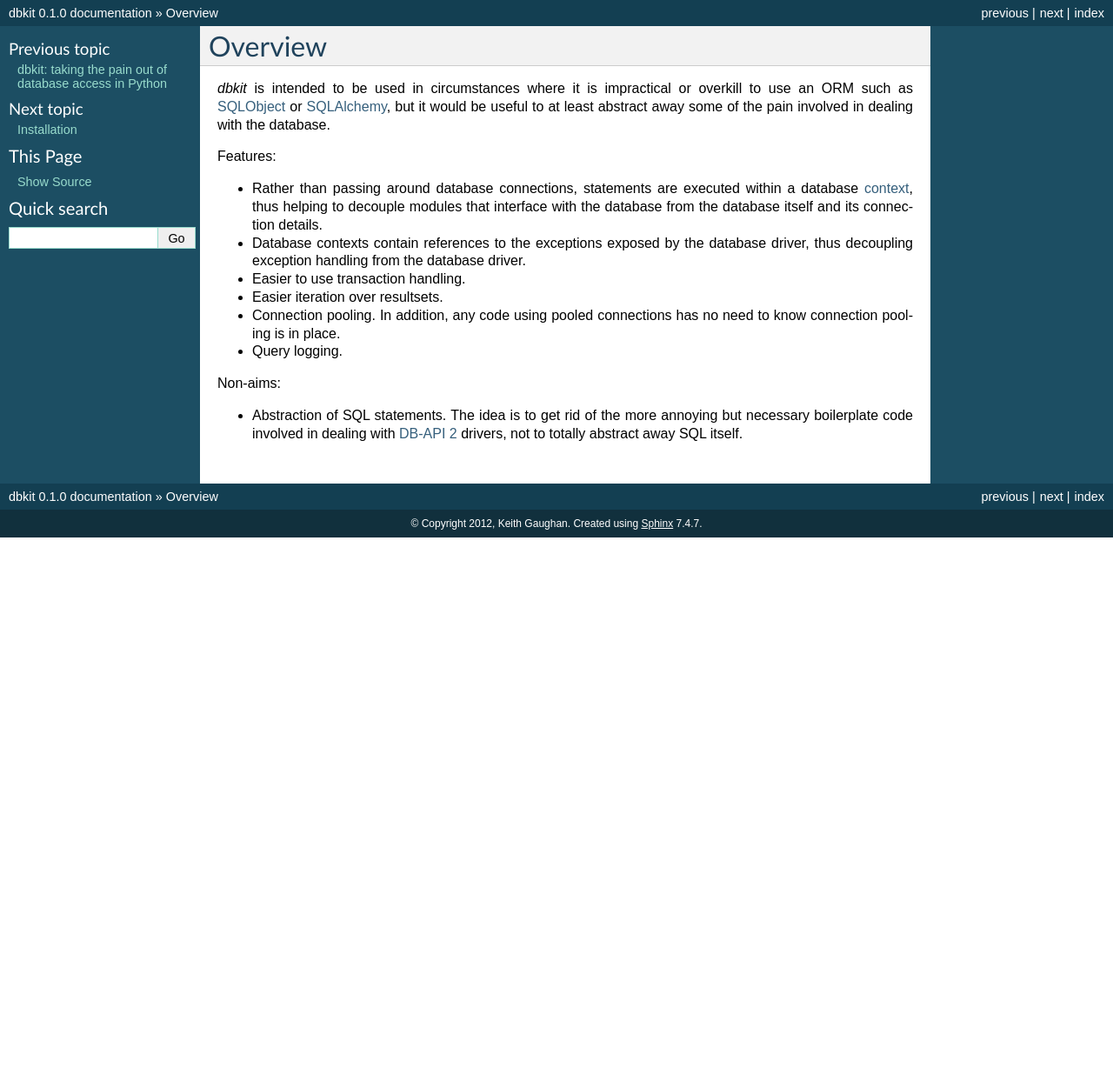
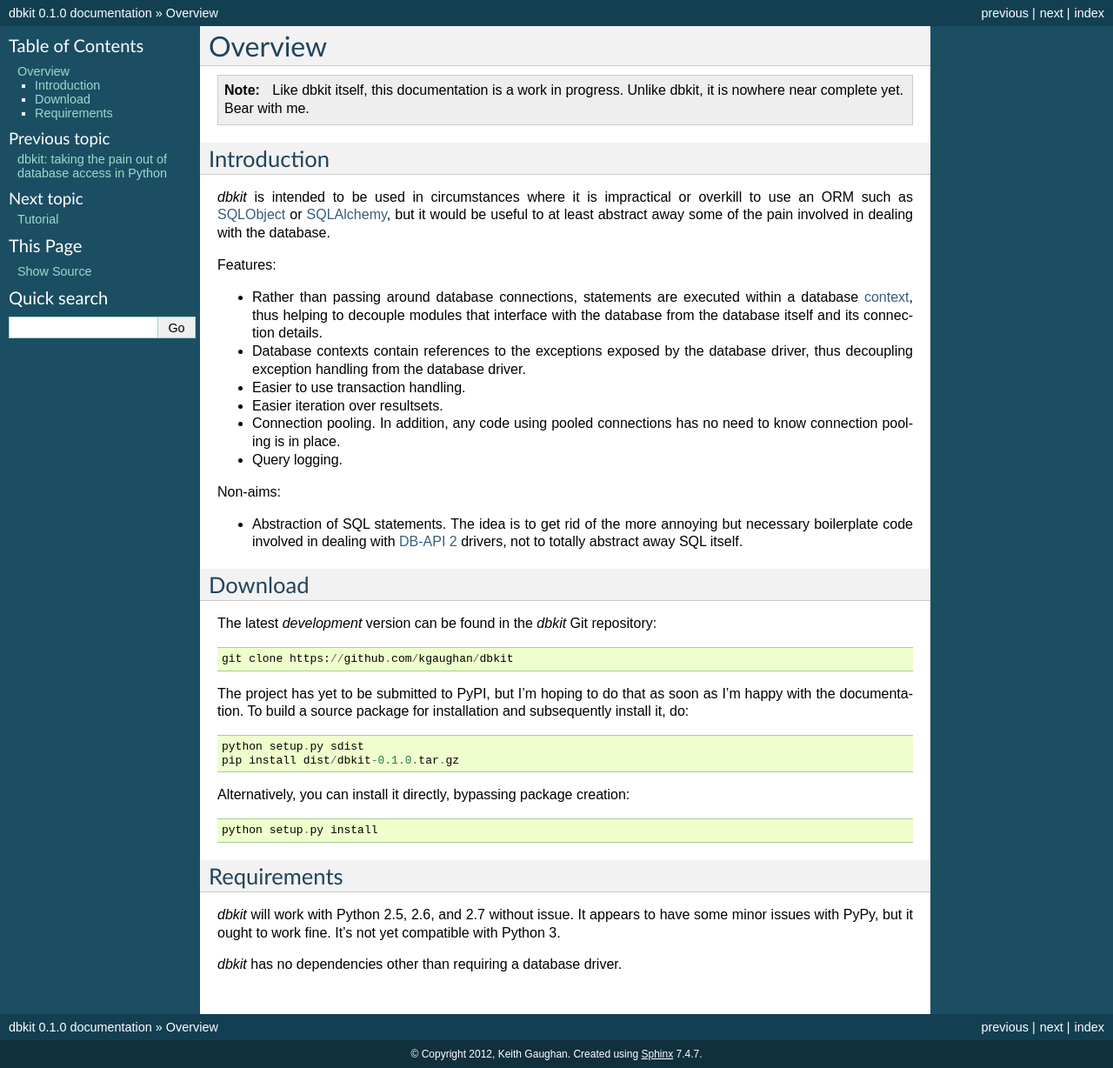
Before and after one commit to kgaughan/dbkit, a Sphinx documentation site: the page built from docs/overview.rst, in a window 1280 px wide. Shown: the whole page at 87% size. Built offline with Sphinx 7.4.7, drawn with Linux system fonts in a browser that asks for light colours; before the commit the page ends 900 px from its top, so only the background shows below that.

Commit message:
Reorganise the introduction and installation documentation.

```diff
--- a/docs/intro.rst
+++ b/docs/overview.rst
@@ -3,6 +3,14 @@
 ========
 Overview
 ========
+
+.. note::
+   Like dbkit itself, this documentation is a work in progress. Unlike
+   dbkit, it is nowhere near complete yet. Bear with me.
+
+
+Introduction
+============
 
 *dbkit* is intended to be used in circumstances where it is impractical
 or overkill to use an ORM such as `SQLObject`_ or `SQLAlchemy`_, but it
@@ -35,3 +43,32 @@ Non-aims:
 .. _SQLObject: http://sqlobject.org/
 .. _SQLAlchemy: http://sqlalchemy.org/
 .. _context: http://docs.python.org/library/contextlib.html
+
+
+Download
+========
+
+The latest *development* version can be found in the `dbkit` Git repository::
+
+    git clone https://github.com/kgaughan/dbkit
+
+The project has yet to be submitted to PyPI, but I'm hoping to do that as soon
+as I'm happy with the documentation. To build a source package for installation
+and subsequently install it, do::
+
+   python setup.py sdist
+   pip install dist/dbkit-0.1.0.tar.gz
+
+Alternatively, you can install it directly, bypassing package creation::
+
+   python setup.py install
+
+
+Requirements
+============
+
+`dbkit` will work with Python 2.5, 2.6, and 2.7 without issue. It appears to
+have some minor issues with PyPy, but it ought to work fine. It's not yet
+compatible with Python 3.
+
+`dbkit` has no dependencies other than requiring a database driver.
```
Also changed, not shown: docs/index.rst (+1 -6 lines), docs/installation.rst (deleted, +0 -7 lines).
